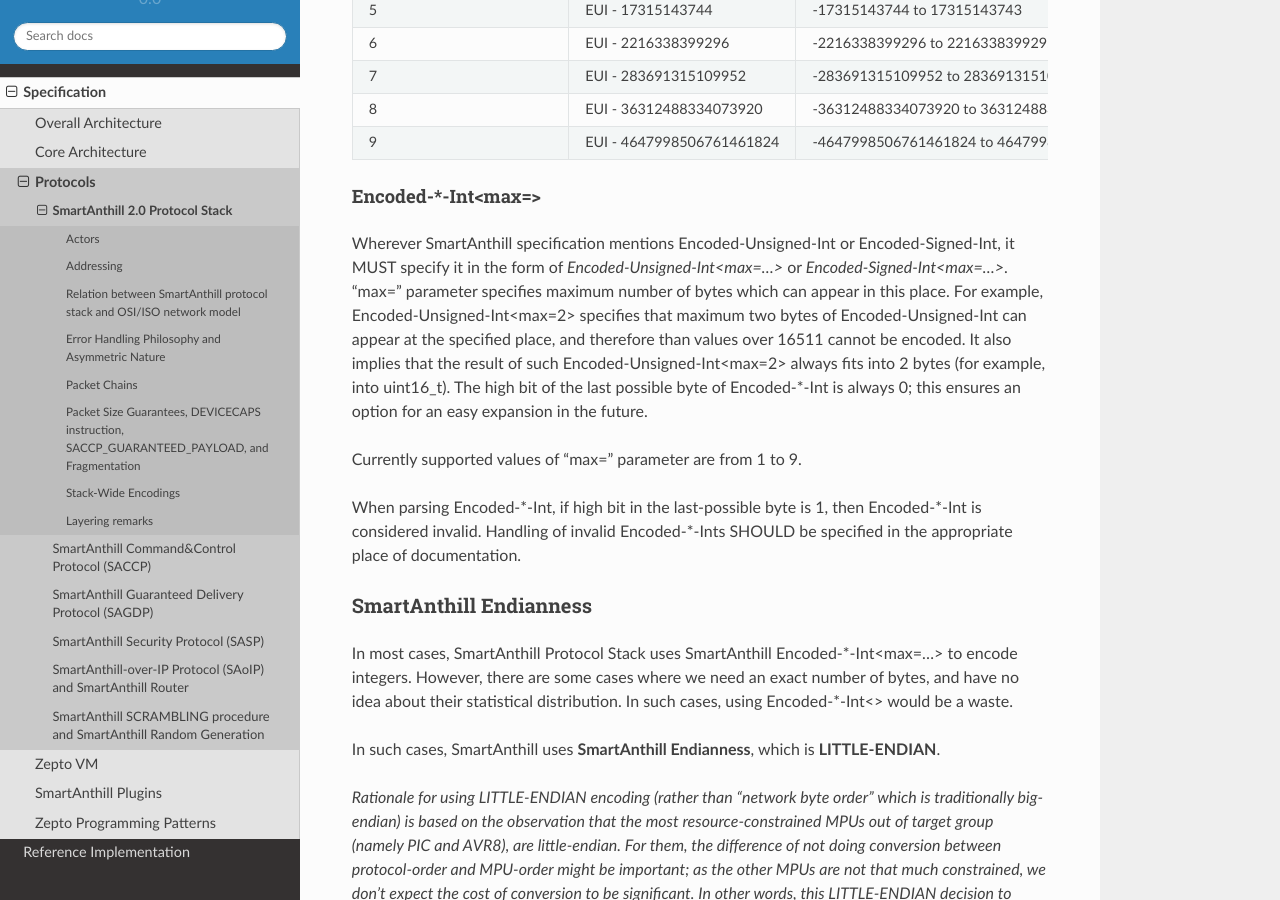
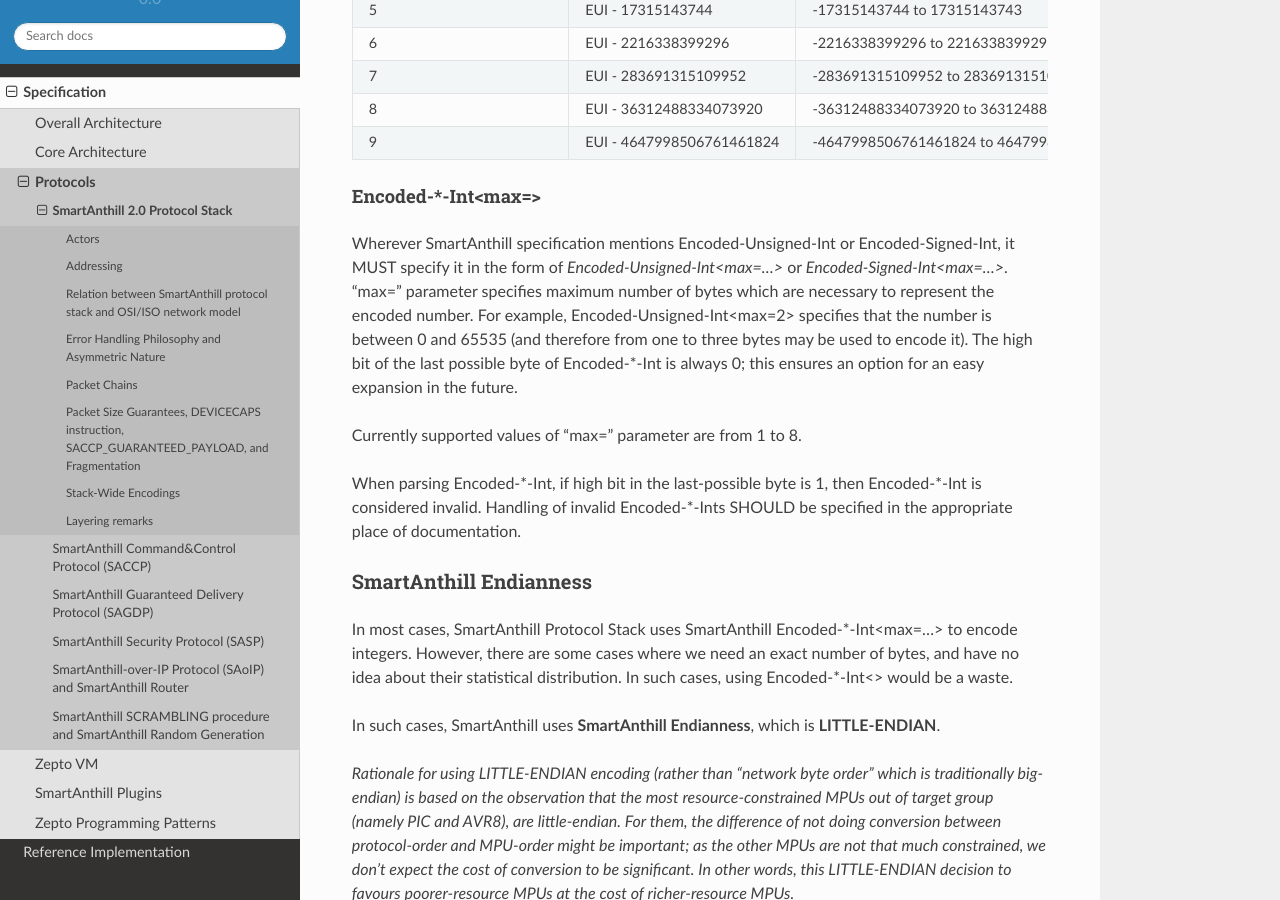
Before and after one commit to smartanthill/smartanthill2_0, a Sphinx documentation site: the page built from docs/design-documents/protocols/smartanthill-protocol-stack.rst, in a window 1280 px wide and 900 px high, scrolled down 7323 px. Built offline with Sphinx 7.4.7 and the Read the Docs theme 2.0.0, drawn with Linux system fonts in a browser that asks for light colours.

Commit message:
protocols v0.2.8: changed interpretation of 'max=' parameter for Encoded-*-Int

```diff
--- a/docs/design-documents/protocols/smartanthill-protocol-stack.rst
+++ b/docs/design-documents/protocols/smartanthill-protocol-stack.rst
@@ -27,7 +27,7 @@
 SmartAnthill 2.0 Protocol Stack
 ===============================
 
-:Version:   v0.2.7
+:Version:   v0.2.8
 
 *NB: this document relies on certain terms and concepts introduced in* :ref:`saoverarch` *document, please make sure to read it before proceeding.*
 
@@ -248,9 +248,9 @@
 Encoded-\*-Int<max=>
 ''''''''''''''''''''
 
-Wherever SmartAnthill specification mentions Encoded-Unsigned-Int or Encoded-Signed-Int, it MUST specify it in the form of *Encoded-Unsigned-Int<max=...>* or *Encoded-Signed-Int<max=...>*. "max=" parameter specifies maximum number of bytes which can appear in this place. For example, Encoded-Unsigned-Int<max=2> specifies that maximum two bytes of Encoded-Unsigned-Int can appear at the specified place, and therefore than values over 16511 cannot be encoded. It also implies that the result of such Encoded-Unsigned-Int<max=2> always fits into 2 bytes (for example, into uint16_t). The high bit of the last possible byte of Encoded-\*-Int is always 0; this ensures an option for an easy expansion in the future.
+Wherever SmartAnthill specification mentions Encoded-Unsigned-Int or Encoded-Signed-Int, it MUST specify it in the form of *Encoded-Unsigned-Int<max=...>* or *Encoded-Signed-Int<max=...>*. "max=" parameter specifies maximum number of bytes which are necessary to represent the encoded number. For example, Encoded-Unsigned-Int<max=2> specifies that the number is between 0 and 65535 (and therefore from one to three bytes may be used to encode it). The high bit of the last possible byte of Encoded-\*-Int is always 0; this ensures an option for an easy expansion in the future.
 
-Currently supported values of "max=" parameter are from 1 to 9.
+Currently supported values of "max=" parameter are from 1 to 8.
 
 When parsing Encoded-\*-Int, if high bit in the last-possible byte is 1, then Encoded-\*-Int is considered invalid. Handling of invalid Encoded-\*-Ints SHOULD be specified in the appropriate place of documentation.
 
```
